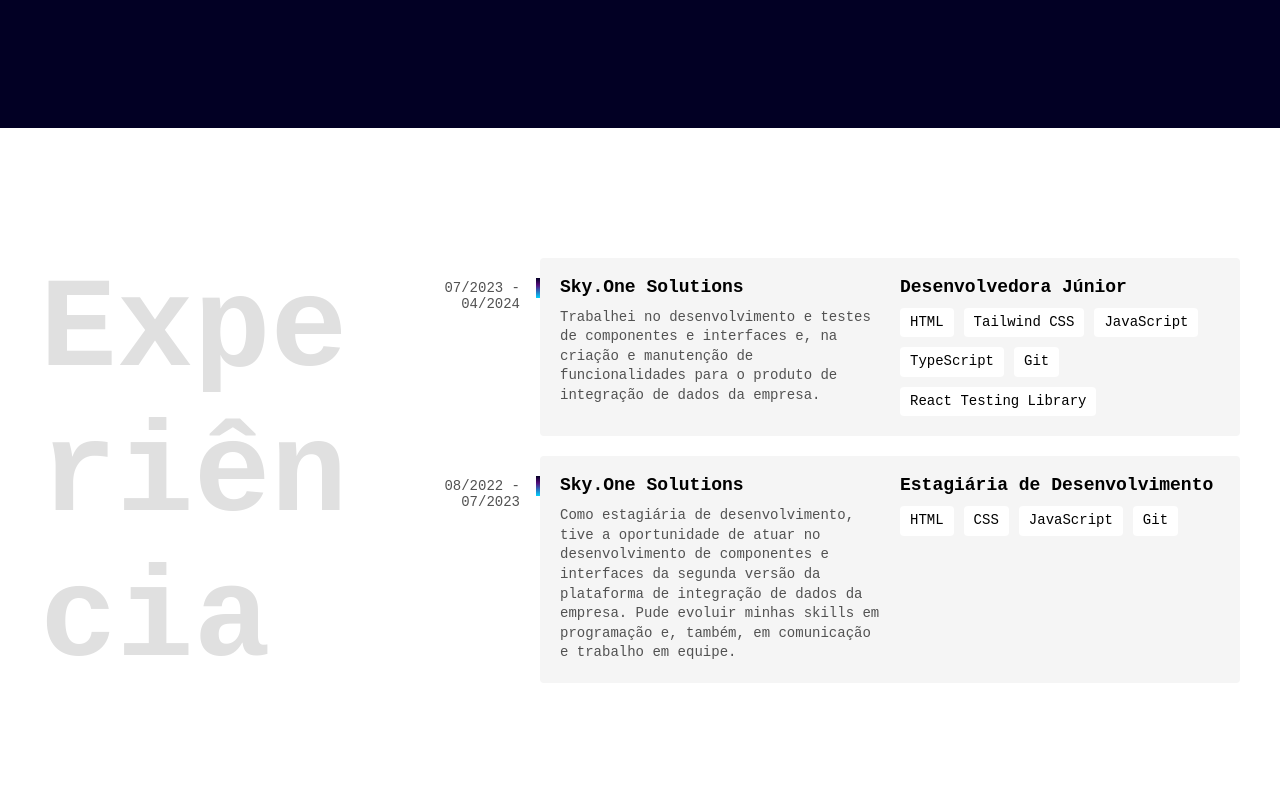
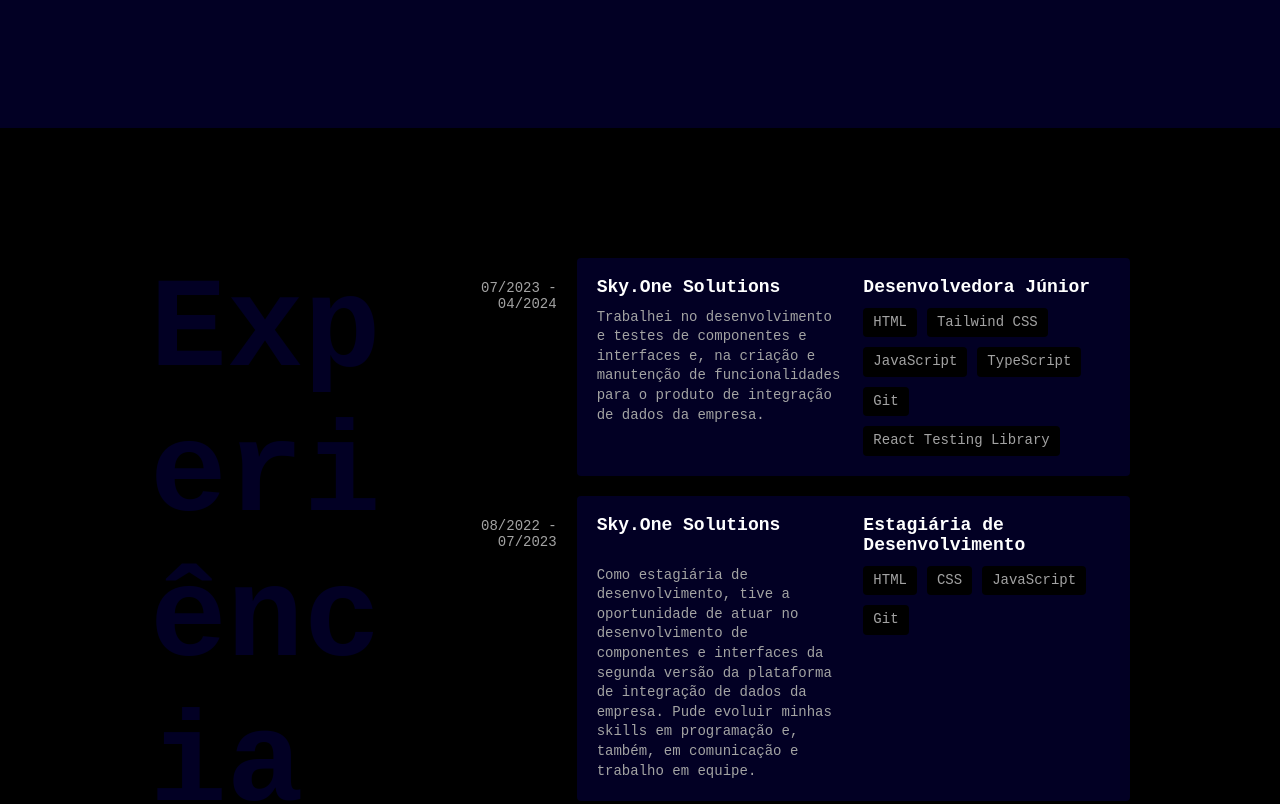
Before and after one commit to isabellegj/isabellegj.github.io, a plain HTML site: page index.html in a window 1280 px wide. Shown: the part 1440-2244 px from the top of the page. Drawn offline with Linux system fonts and the light colour scheme.

Commit message:
changed experience section color and removed extras

```diff
--- a/css/education.css
+++ b/css/education.css
@@ -50,20 +50,6 @@
   position: relative;
 }
 
-.college-course::before {
-  content: "";
-  display: block;
-  width: 4px;
-  height: 20px;
-  background: linear-gradient(
-    rgba(2, 0, 36, 1) 0%,
-    rgba(84, 11, 122, 1) 35%,
-    rgba(0, 212, 255, 1) 100%
-  );
-  position: absolute;
-  left: -24px;
-}
-
 .college-institution {
   font-size: 1.125rem;
   color: #a3a3a3;
@@ -111,8 +97,4 @@
   .education-text {
     font-size: 1.25rem;
   }
-  .education-extra h3::before {
-    position: initial;
-    margin-bottom: 10px;
-  }
 }
--- a/css/experience.css
+++ b/css/experience.css
@@ -1,14 +1,14 @@
 .experience {
   max-width: 1200px;
-  padding: 130px 20px;
-  margin: 0 auto;
+  padding: 130px 150px;
   display: grid;
   grid-template-columns: 1fr 2fr;
   gap: 150px;
+  background: #000000;
 }
 
 .experience .subtitle {
-  color: #e0e0e0;
+  color: rgb(2, 0, 36);
   line-break: anywhere;
   font-size: 8rem;
 }
@@ -18,25 +18,10 @@
   grid-template-columns: 1fr 1fr;
   gap: 10px 20px;
   padding: 20px;
-  background: #f5f5f5;
+  background: rgb(2, 0, 36);
   margin-bottom: 20px;
   border-radius: 4px;
   position: relative;
-}
-
-.company::before {
-  content: "";
-  display: block;
-  width: 4px;
-  height: 20px;
-  background: linear-gradient(
-    rgba(2, 0, 36, 1) 0%,
-    rgba(84, 11, 122, 1) 35%,
-    rgba(0, 212, 255, 1) 100%
-  );
-  position: absolute;
-  top: 20px;
-  left: -4px;
 }
 
 .company-year {
@@ -45,7 +30,7 @@
   left: -100px;
   text-align: right;
   width: 80px;
-  color: #525252;
+  color: #a3a3a3;
   font-size: 0.875rem;
 }
 
@@ -53,12 +38,13 @@
   font-size: 1.125rem;
   line-height: 1.1;
   font-weight: bold;
+  color: white;
 }
 
 .company-text {
   font-size: 0.875rem;
   line-height: 1.4;
-  color: #525252;
+  color: #a3a3a3;
 }
 
 .company-skills {
@@ -72,7 +58,8 @@
   font-size: 0.875rem;
   line-height: 1.4;
   border-radius: 4px;
-  background: #ffffff;
+  background: black;
+  color: #a3a3a3;
   padding: 5px 10px;
 }
 
```
